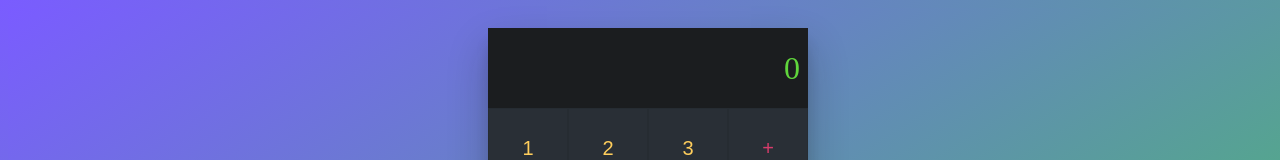
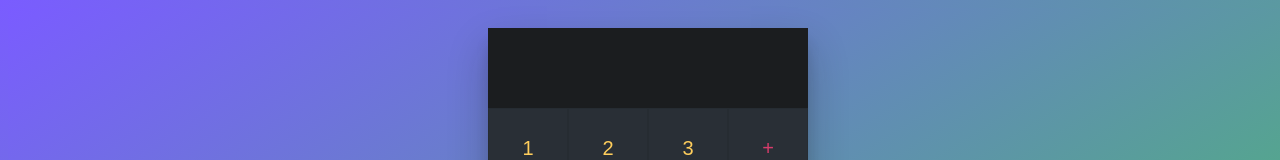
Before and after one commit to KarenCelis/calculator-app-react, a React (Create React App) app in the folder calculator-app/: page / in a window 1280 px wide. Shown: the top 160 px of the page. Built offline with nearby package versions, Linux system fonts and the light colour scheme.

Commit message:
array destructuring

```diff
--- a/calculator-app/src/components/App/App.jsx
+++ b/calculator-app/src/components/App/App.jsx
@@ -1,4 +1,4 @@
-import React from 'react';
+import React, { useState } from 'react';
 import Result from '../Result/Result';
 import MathOperation from '../MathOperation/MathOperation';
 import Functions from '../Functions/Functions';
@@ -6,13 +6,19 @@ import Numbers from '../Numbers/Numbers';
 import './App.css';
 
 const App = () => {
+
+  const [stack, setStack] = useState('');
   const clickHandlerFunction = (text) => {
     console.log(text);
   };
   return (
     <main className='react-calculator'>
-      <Result value='0' />
-      <Numbers onClickNumber={(num) => clickHandlerFunction(num)} />
+      <Result value={stack} />
+      <Numbers onClickNumber={(num) => {
+        clickHandlerFunction(num);
+        setStack(num);
+      }}
+      />
       <Functions
         onContentClear={(clear) => clickHandlerFunction(clear)}
         onDelete={(del) => clickHandlerFunction(del)}
--- a/calculator-app/src/components/Numbers/Numbers.jsx
+++ b/calculator-app/src/components/Numbers/Numbers.jsx
@@ -5,7 +5,7 @@ import Button from '../Button/Button';
 
 const numbers = [1, 2, 3, 4, 5, 6, 7, 8, 9, 0];
 const renderButtons = (onClickNumber) => {
-  const renderButton = (number) => (<Button type='button' text={number.toString()} clickHandler={onClickNumber} />);
+  const renderButton = (number) => (<Button key={number} type='button' text={number.toString()} clickHandler={onClickNumber} />);
   return (numbers.map((number) => renderButton(number)));
 };
 const Numbers = ({ onClickNumber }) => (
```
